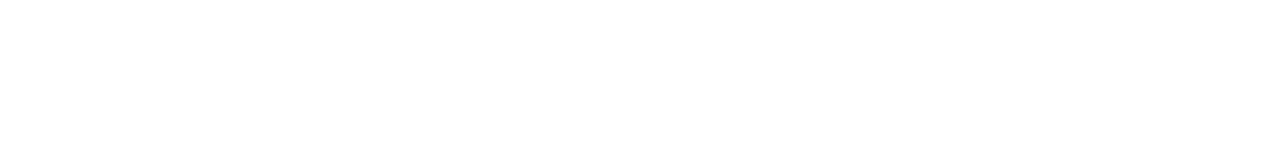
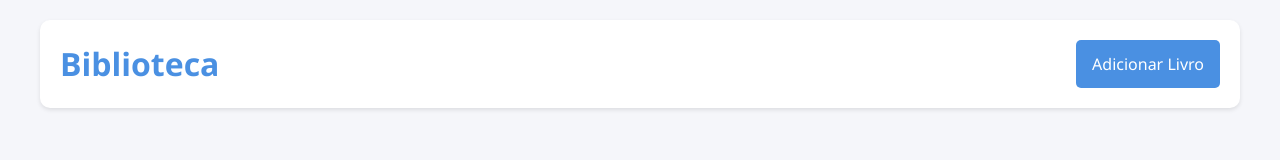
Before and after one commit to henrique-serra/library, a plain HTML site: page index.html in a window 1280 px wide. Drawn offline with Linux system fonts and the light colour scheme.

Commit message:
Add layout for header

```diff
--- a/index.html
+++ b/index.html
@@ -7,7 +7,15 @@
     <link rel="stylesheet" href="styles.css">
 </head>
 <body>
+    <div class="container">
+        <div class="header">
+            <h1>Biblioteca</h1>
+            <button class="btn-primary">Adicionar Livro</button>
+        </div>
+        <div class="main">
 
+        </div>
+    </div>
     <script src="app.js"></script>
 </body>
 </html>
--- a/styles.css
+++ b/styles.css
@@ -0,0 +1,91 @@
+/*
+  Josh's Custom CSS Reset
+  https://www.joshwcomeau.com/css/custom-css-reset/
+*/
+
+*, *::before, *::after {
+    box-sizing: border-box;
+  }
+
+  * {
+    margin: 0;
+    padding: 0;
+  }
+
+  body {
+    line-height: 1.5;
+    -webkit-font-smoothing: antialiased;
+  }
+
+  img, picture, video, canvas, svg {
+    display: block;
+    max-width: 100%;
+  }
+
+  input, button, textarea, select {
+    font: inherit;
+  }
+
+  p, h1, h2, h3, h4, h5, h6 {
+    overflow-wrap: break-word;
+  }
+
+  p {
+    text-wrap: pretty;
+  }
+  h1, h2, h3, h4, h5, h6 {
+    text-wrap: balance;
+  }
+
+  #root, #__next {
+    isolation: isolate;
+  }
+
+/*
+  Josh's Custom CSS Reset
+  https://www.joshwcomeau.com/css/custom-css-reset/
+*/
+
+:root {
+    --primary-color: #4a90e2;
+    --danger-color: #e74c3c;
+    --success-color: #2ecc71;
+    --background-color: #f5f6fa;
+}
+
+* {
+    font-family: 'Segoe UI', Tahoma, Geneva, Verdana, sans-serif;
+    /* border: 1px solid red; */
+}
+
+body {
+    background-color: var(--background-color);
+    padding: 20px;
+}
+
+.container {
+    max-width: 1200px;
+    margin: 0 auto;
+}
+
+.header {
+  display: flex;
+  background-color: #fff;
+  justify-content: space-between;
+  padding: 20px;
+  border-radius: 10px;
+  box-shadow: 0 2px 4px rgba(0, 0, 0, 0.1);
+}
+
+.header h1 {
+  color: var(--primary-color);
+}
+
+.btn-primary {
+  background-color: var(--primary-color);
+  color: #fff;
+  border-radius: 5px;
+  border: none;
+  font-size: 16px;
+  padding: 0.5em 1em;
+}
```
